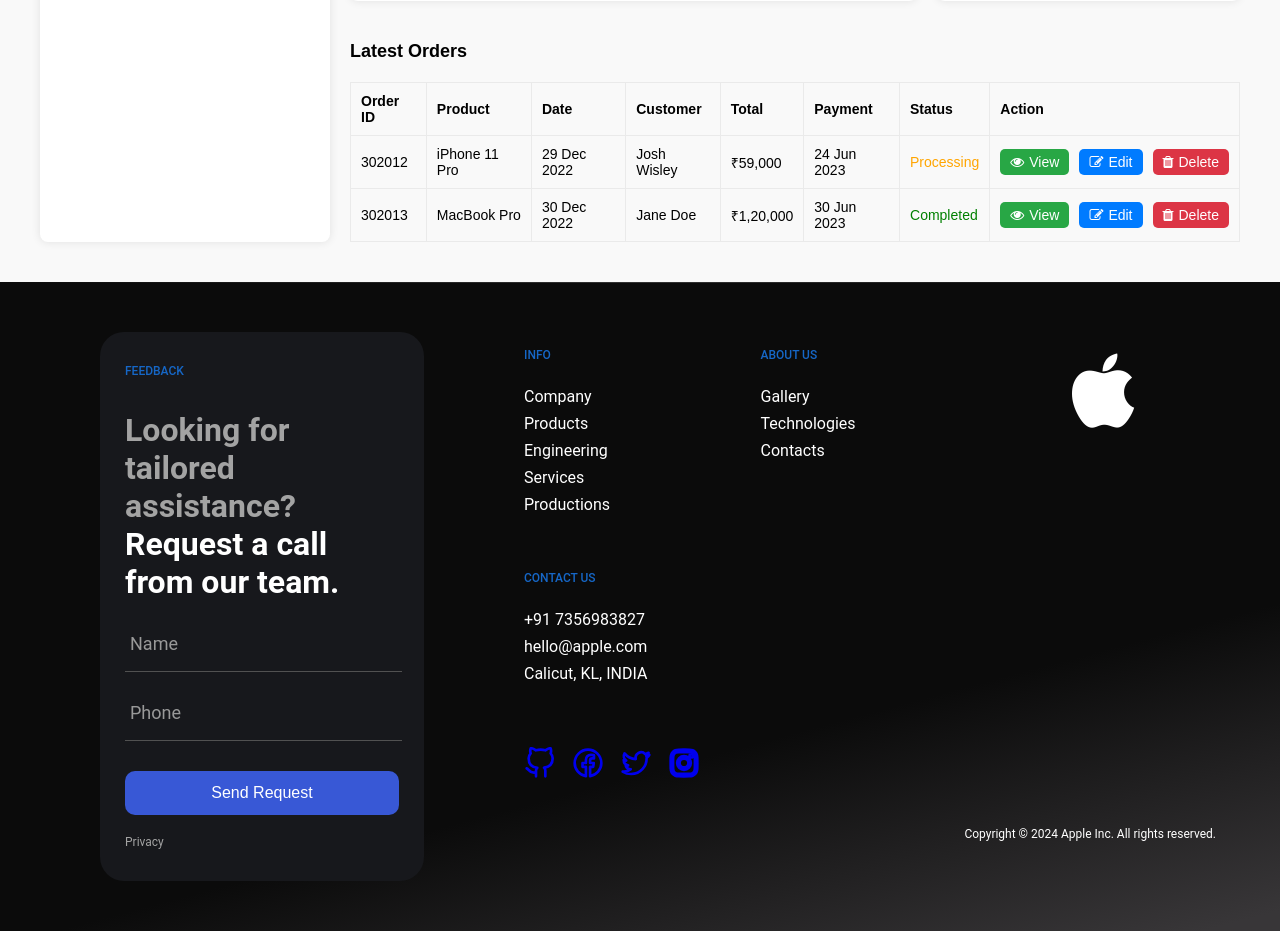
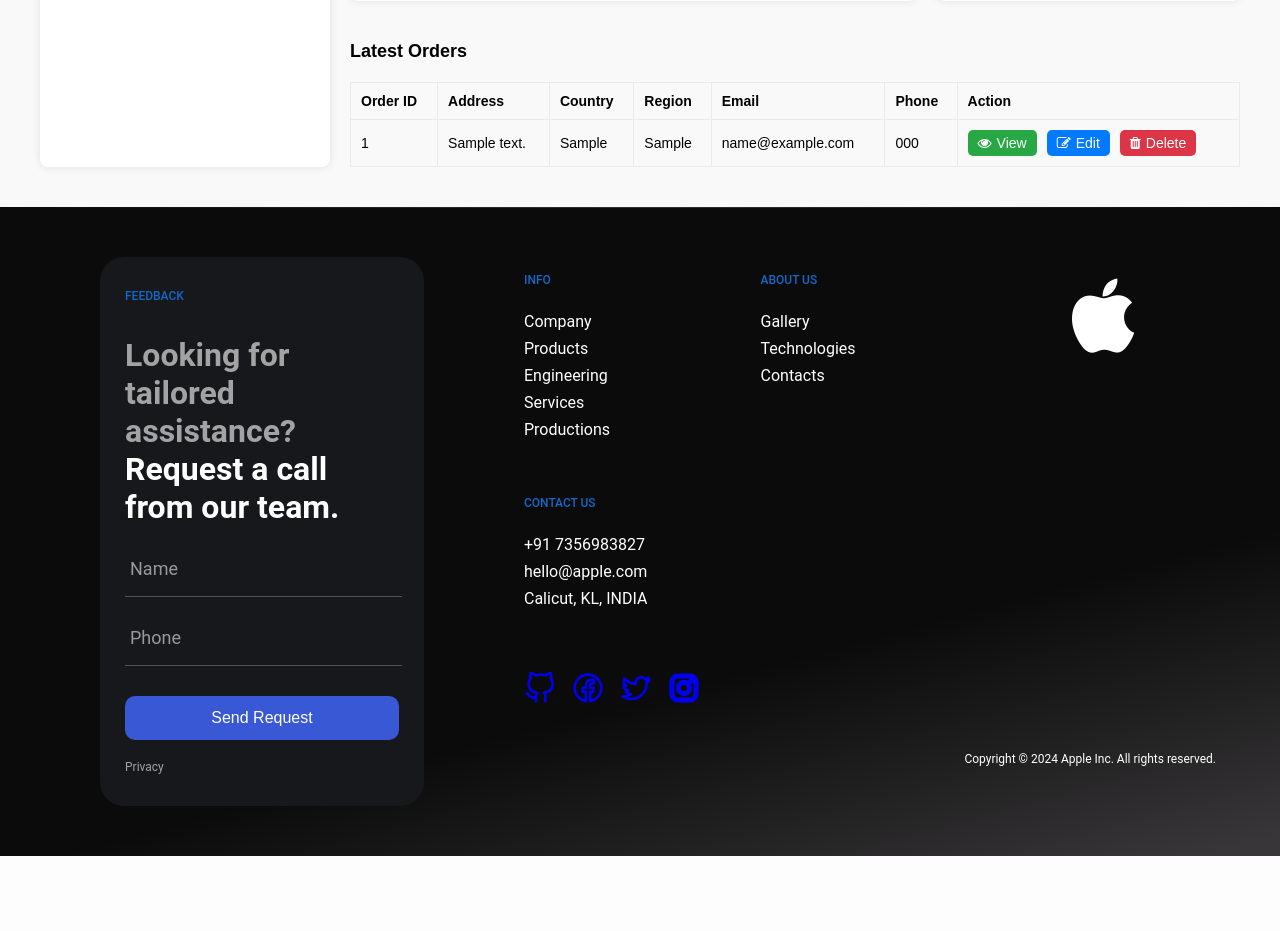
Before and after one commit to kennynguyen1603/E-Commerce-WebProgramming, a PHP site: page /app/views/admin_dashboard.php in a window 1280 px wide. Shown: the part 626-1557 px from the top of the page. After the commit the page ends 1482 px from the top, so only its background shows below. Run offline with PHP 8.4, Linux system fonts and the light colour scheme; the visitor is signed in with stand-in values (Sample User, id 1); tables that the repository leaves empty hold one stand-in row (values such as "Sample post").

Commit message:
push len de pull thui,chua xong

```diff
--- a/app/server/admin_dashboard_handler.php
+++ b/app/server/admin_dashboard_handler.php
@@ -1,11 +1,79 @@
 <?php
-session_start();
+if (session_status() === PHP_SESSION_NONE) {
+    session_start();
+}
+
+// Redirect to login if the user is not authenticated
+if (!isset($_SESSION['user_id'])) {
+    header("Location: /e-commerce/app/views/login.php");
+    exit();
+}
+
+// Include the database connection
 require_once '../../database/db_connection.php';
 
 try {
     $db = new DB_Connection();
+    $conn = $db->connect();
 } catch (Exception $e) {
     die("Database connection failed: " . $e->getMessage());
 }
 
+// Check if a specific order ID is provided
+if (isset($_GET['id']) && !empty($_GET['id'])) {
+    // Fetch details for a specific order
+    $order_id = intval($_GET['id']); // Sanitize input
+
+    try {
+        // Query to fetch order details
+        $query = "SELECT id, customer_id, order_date, status, total
+                  FROM orders
+                  WHERE id = :id";
+        $stmt = $conn->prepare($query);
+        $stmt->execute(['id' => $order_id]);
+
+        $order = $stmt->fetch(PDO::FETCH_ASSOC);
+
+        if (!$order) {
+            echo json_encode(['success' => false, 'error' => 'Order not found.']);
+            exit();
+        }
+
+        // Return the order details as JSON
+        echo json_encode(['success' => true, 'order' => $order]);
+    } catch (Exception $e) {
+        error_log('Error fetching order: ' . $e->getMessage());
+        echo json_encode(['success' => false, 'error' => 'Error fetching order. Please try again later.']);
+        exit();
+    }
+} else {
+    // Fetch the latest orders if no specific order ID is provided
+    try {
+        // Query to fetch the latest orders
+        $query = "SELECT order_id, address, country, region, email, phone
+                  FROM order_billing_details
+                  ORDER BY order_id DESC
+                  LIMIT 15";
+
+        $stmt = $conn->prepare($query);
+        $stmt->execute();
+
+        // Fetch results
+        $orders = $stmt->fetchAll(PDO::FETCH_ASSOC);
+
+        // Store orders in session for later use
+        $_SESSION['latest_orders'] = $orders;
+
+        // Optional: Debugging information (for development)
+        if (isset($_ENV['APP_ENV']) && $_ENV['APP_ENV'] === 'development') {
+            echo "<pre>SQL Query: " . $query . "</pre>";
+            echo "<pre>Fetched Data: ";
+            print_r($orders);
+            echo "</pre>";
+        }
+    } catch (Exception $e) {
+        error_log('Error fetching latest orders: ' . $e->getMessage());
+        die("Error fetching latest orders: " . $e->getMessage());
+    }
+}
 ?>
--- a/app/views/components/admin_dashboard_content.php
+++ b/app/views/components/admin_dashboard_content.php
@@ -1,3 +1,7 @@
+<?php
+require_once __DIR__ . '/../../server/admin_dashboard_handler.php';
+$orders = $_SESSION['latest_orders'] ?? [];
+?>
 <div class="admindashboard-container">
   <!-- Sidebar -->
   <aside class="sidebar">
@@ -87,73 +91,168 @@
     </div>
   </section>
 </div>
-
-
 <section class="latest-orders">
       <h2>Latest Orders</h2>
       <table>
         <thead>
           <tr>
             <th>Order ID</th>
-        <th>Product</th>
-        <th>Date</th>
-        <th>Customer</th>
-        <th>Total</th>
-        <th>Payment</th>
-        <th>Status</th>
+            <th>Address</th>
+            <th>Country</th>
+            <th>Region</th>
+            <th>Email</th>
+            <th>Phone</th>
             <th>Action</th>
           </tr>
         </thead>
         <tbody>
+          <?php if (!empty($orders)) : ?>
+            <?php foreach ($orders as $order) : ?>
               <tr>
-        <td>302012</td>
-        <td>iPhone 11 Pro</td>
-        <td>29 Dec 2022</td>
-        <td>Josh Wisley</td>
-        <td>₹59,000</td>
-        <td>24 Jun 2023</td>
-        <td class="status processing">Processing</td>
+                <td><?= htmlspecialchars($order['order_id']) ?></td>
+                <td><?= htmlspecialchars($order['address']) ?></td>
+                <td><?= htmlspecialchars($order['country']) ?></td>
+                <td><?= htmlspecialchars($order['region']) ?></td>
+                <td><?= htmlspecialchars($order['email']) ?></td>
+                <td><?= htmlspecialchars($order['phone']) ?></td>
                 <td>
                   <div class="action-buttons">
-            <button class="view-btn">
+                    <!-- View Button -->
+                    <button class="view-btn" data-order-id="<?= htmlspecialchars($order['order_id']) ?>">
                       <i class="fa fa-eye" aria-hidden="true"></i> View
                     </button>
-            <button class="edit-btn">
+                    <!-- Edit Button -->
+                    <button class="edit-btn" data-order-id="<?= htmlspecialchars($order['order_id']) ?>">
                       <i class="fa fa-edit" aria-hidden="true"></i> Edit
                     </button>
-            <button class="delete-btn">
+                    <!-- Delete Button -->
+                    <button class="delete-btn" data-order-id="<?= htmlspecialchars($order['order_id']) ?>">
                       <i class="fa fa-trash" aria-hidden="true"></i> Delete
                     </button>
                   </div>
                 </td>
-        </td>
               </tr>
+            <?php endforeach; ?>
+          <?php else : ?>
             <tr>
-        <td>302013</td>
-        <td>MacBook Pro</td>
-        <td>30 Dec 2022</td>
-        <td>Jane Doe</td>
-        <td>₹1,20,000</td>
-        <td>30 Jun 2023</td>
-        <td class="status completed">Completed</td>
-        <td>
-          <div class="action-buttons">
-            <button class="view-btn">
-              <i class="fa fa-eye" aria-hidden="true"></i> View
-            </button>
-            <button class="edit-btn">
-              <i class="fa fa-edit" aria-hidden="true"></i> Edit
-            </button>
-            <button class="delete-btn">
-              <i class="fa fa-trash" aria-hidden="true"></i> Delete
-            </button>
-          </div>
-        </td>
-        </td>
+              <td colspan="7" class="text-center">No orders found.</td>
             </tr>
+          <?php endif; ?>
         </tbody>
       </table>
     </section>
-
   </main>
 </div>
+
+<script>
+// Function to view an order
+function viewOrder(orderId) {
+    console.log("Fetching order details for Order ID:", orderId);
+
+    fetch(`/e-commerce/app/views/components/editions/order_details.php?id=${orderId}`)
+        .then((response) => {
+            if (!response.ok) {
+                throw new Error(`HTTP error! status: ${response.status}`);
+            }
+            return response.json();
+        })
+        .then((data) => {
+            console.log("API Response:", data);
+            if (data.success) {
+                displayOrderDetails(data.order);
+            } else {
+                alert("Failed to fetch order details: " + data.error);
+            }
+        })
+        .catch((error) => {
+            console.error("Error:", error);
+            alert("An error occurred while fetching order details.");
+        });
+}
+
+// Function to display order details
+function displayOrderDetails(order) {
+    const modal = document.getElementById("order-details-modal");
+    const modalContent = document.getElementById("modal-content");
+
+    modalContent.innerHTML = `
+        <h2>Order Details</h2>
+        <p><strong>Order ID:</strong> ${order.id}</p>
+        <p><strong>Order Date:</strong> ${order.order_date}</p>
+        <p><strong>Status:</strong> ${order.status}</p>
+        <p><strong>Total:</strong> ₹${order.total}</p>
+        <h3>Customer Information</h3>
+        <p><strong>Customer ID:</strong> ${order.customer_id}</p>
+        <button onclick="closeModal()">Close</button>
+    `;
+
+    modal.style.display = "block";
+}
+
+// Function to close the modal
+function closeModal() {
+    const modal = document.getElementById("order-details-modal");
+    modal.style.display = "none";
+}
+
+// Function to edit an order
+function editOrder(orderId) {
+    window.location.href = `/e-commerce/app/views/components/editions/edit_order.php?id=${orderId}`;
+}
+
+// Function to delete an order
+function deleteOrder(orderId) {
+    if (confirm("Are you sure you want to delete this order?")) {
+        fetch(`/e-commerce/app/actions/delete_order.php`, {
+            method: "POST",
+            headers: {
+                "Content-Type": "application/json",
+            },
+            body: JSON.stringify({ order_id: orderId }),
+        })
+            .then((response) => response.json())
+            .then((data) => {
+                if (data.success) {
+                    alert("Order deleted successfully.");
+                    window.location.reload();
+                } else {
+                    alert("Failed to delete order: " + data.error);
+                }
+            })
+            .catch((error) => {
+                console.error("Error:", error);
+                alert("An error occurred while deleting the order.");
+            });
+    }
+}
+
+// Attach event listeners dynamically
+function attachEventListeners() {
+    document.querySelectorAll(".view-btn").forEach((btn) => {
+        btn.addEventListener("click", function () {
+            const orderId = this.getAttribute("data-order-id");
+            viewOrder(orderId);
+        });
+    });
+
+    document.querySelectorAll(".edit-btn").forEach((btn) => {
+        btn.addEventListener("click", function () {
+            const orderId = this.getAttribute("data-order-id");
+            editOrder(orderId);
+        });
+    });
+
+    document.querySelectorAll(".delete-btn").forEach((btn) => {
+        btn.addEventListener("click", function () {
+            const orderId = this.getAttribute("data-order-id");
+            deleteOrder(orderId);
+        });
+    });
+}
+
+// Attach event listeners after DOM content is loaded
+document.addEventListener("DOMContentLoaded", () => {
+    attachEventListeners();
+});
+
+</script>
```
Also changed, not shown: app/views/components/editions/delete_order.php (added), app/views/components/editions/edit_order.php (added), app/views/components/editions/order_details.php (added). Lines whose indentation alone changed are shown as unchanged.
